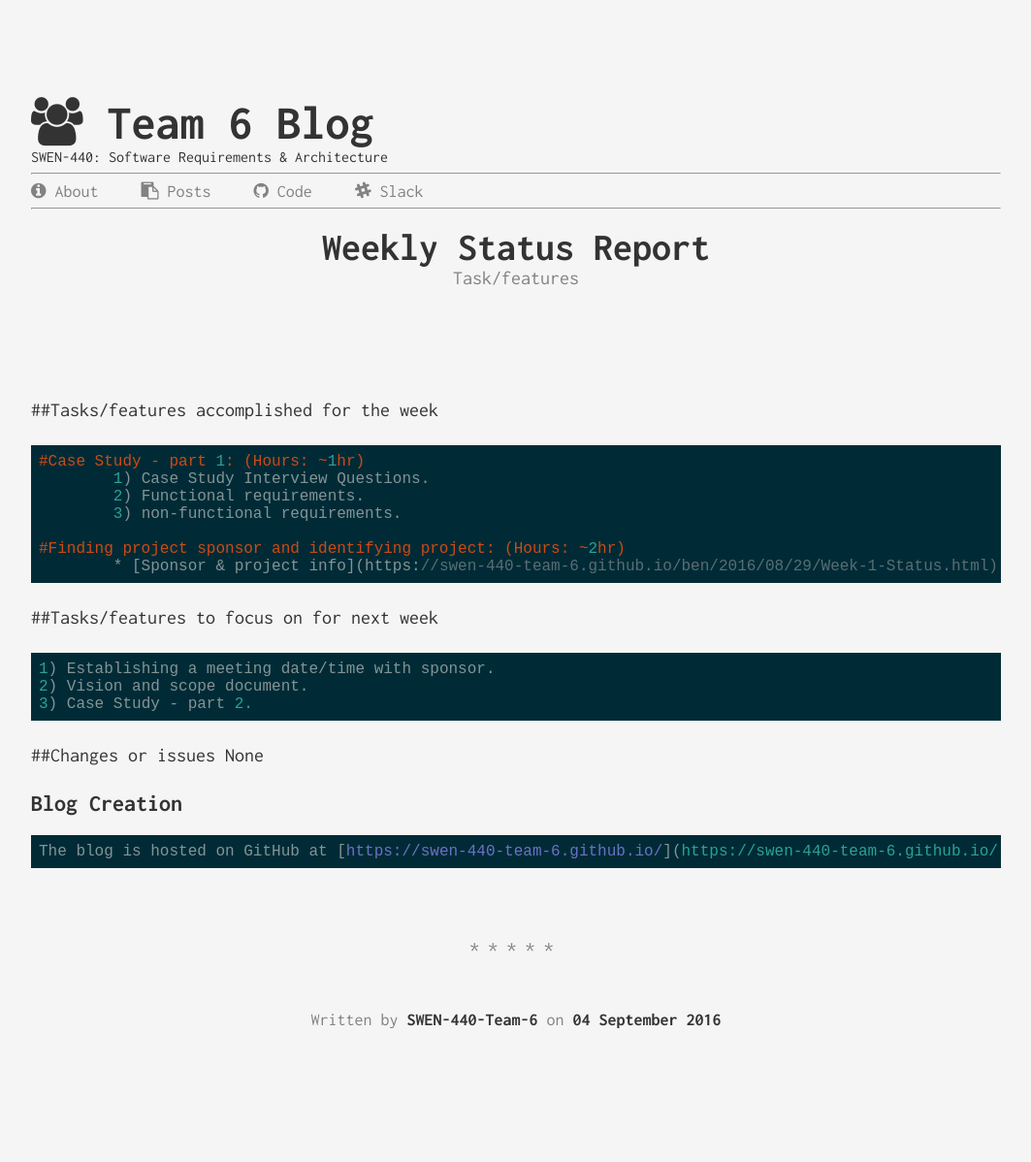
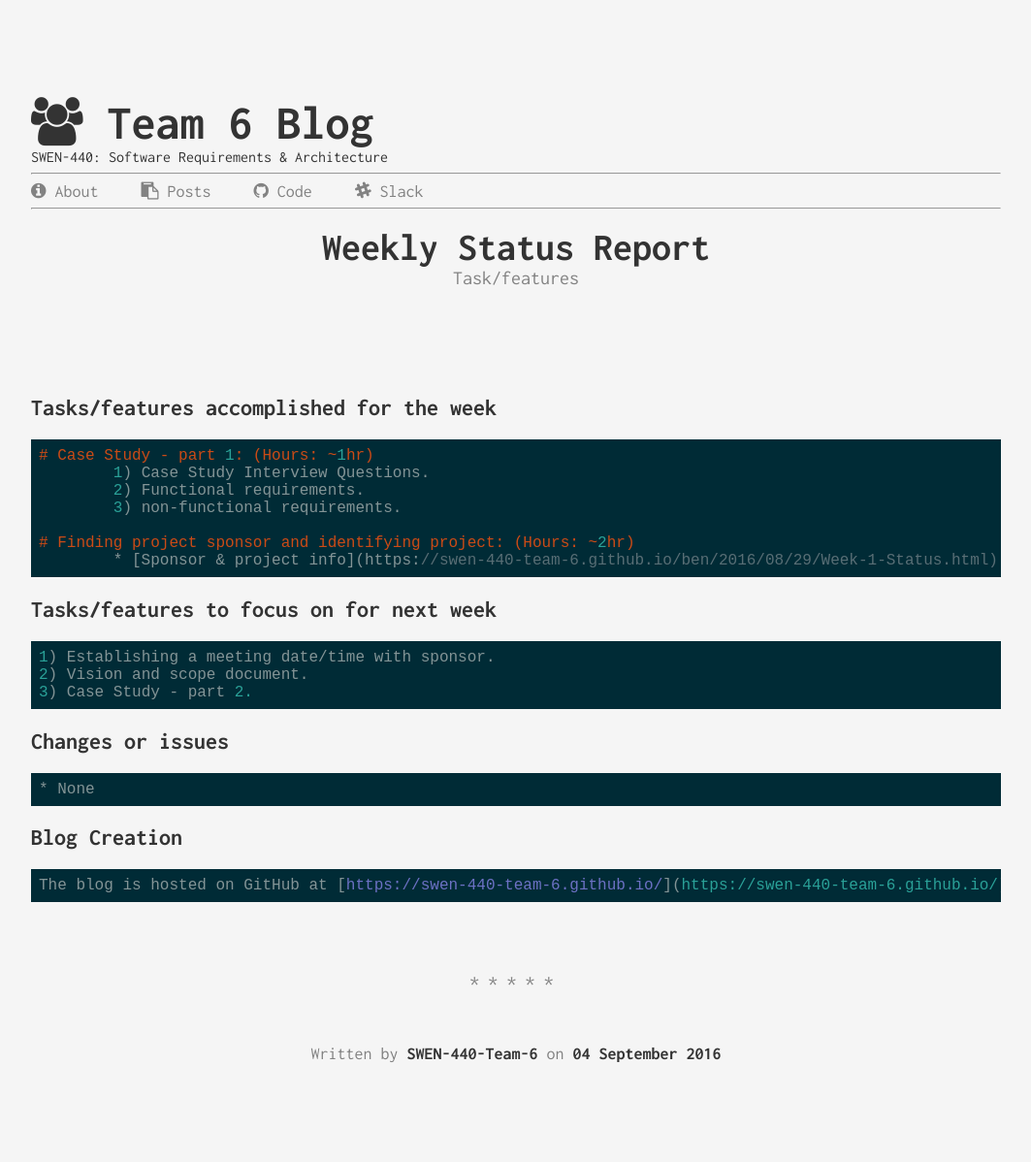
Before and after one commit to swen-440-team-6/swen-440-team-6.github.io, a Jekyll site: the page built from _posts/2016-04-04-Week-2-Status.md, in a window 1280 px wide. Shown: the whole page at 97% size, without its empty margins (108-1171 px from the left). Built offline with Jekyll 4.4.1, drawn with Linux system fonts in a browser that asks for light colours; before the commit the page ends 1163 px from its top, so only the background shows below that.

```diff
--- a/_posts/2016-04-04-Week-2-Status.md
+++ b/_posts/2016-04-04-Week-2-Status.md
@@ -7,25 +7,25 @@ author: Asma
 categories: [asma]
 ---
 
-##Tasks/features accomplished for the week
+## Tasks/features accomplished for the week
 
-	#Case Study - part 1: (Hours: ~1hr)
+	# Case Study - part 1: (Hours: ~1hr)
 		1) Case Study Interview Questions.
 		2) Functional requirements.
 		3) non-functional requirements.
 
-	#Finding project sponsor and identifying project: (Hours: ~2hr)
+	# Finding project sponsor and identifying project: (Hours: ~2hr)
 		* [Sponsor & project info](https://swen-440-team-6.github.io/ben/2016/08/29/Week-1-Status.html).
 
 
-##Tasks/features to focus on for next week
+## Tasks/features to focus on for next week
 
 	1) Establishing a meeting date/time with sponsor.
 	2) Vision and scope document.
 	3) Case Study - part 2.
 
-##Changes or issues
-	None
+## Changes or issues
+	* None
 
 ## Blog Creation
 	The blog is hosted on GitHub at [https://swen-440-team-6.github.io/](https://swen-440-team-6.github.io/).
```
